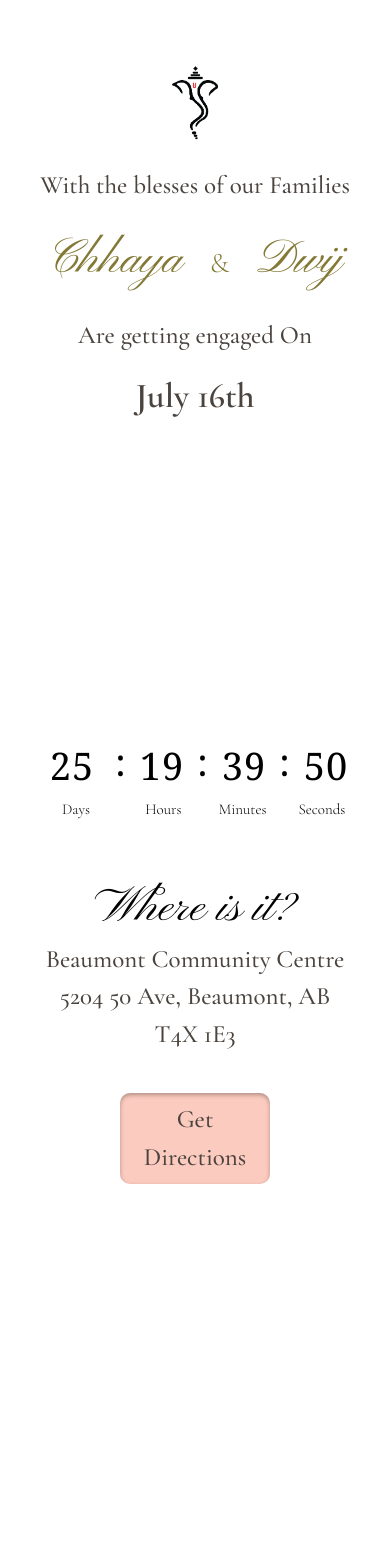
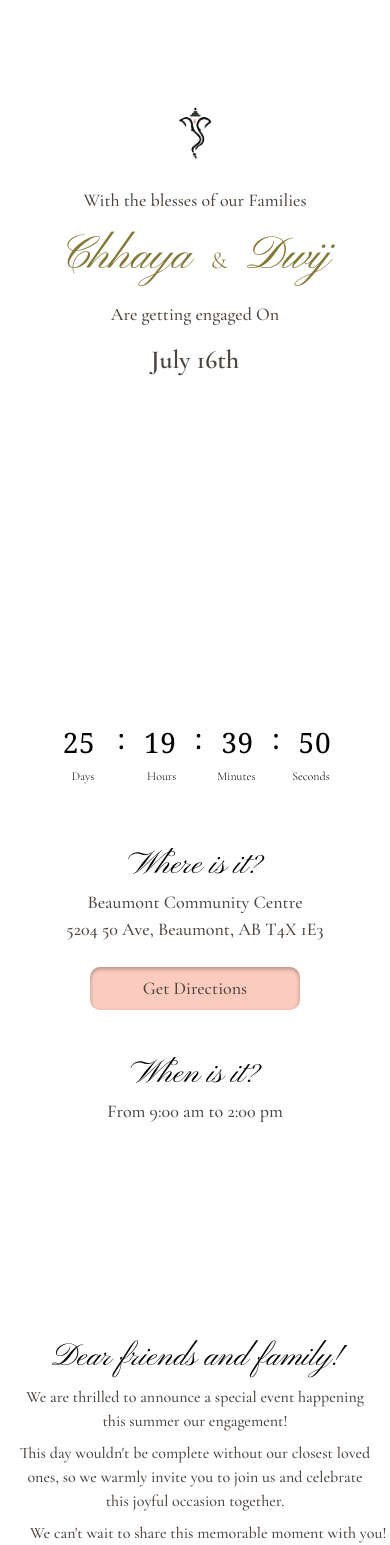
Before and after one commit to tusharlangh/engagement, a Next.js app: page / in a window 390 px wide. Shown: the part 183-1728 px from the top of the page. Built offline with nearby package versions, Linux system fonts and the light colour scheme.

Commit message:
responsive dynamic dimensions

```diff
--- a/src/app/page.tsx
+++ b/src/app/page.tsx
@@ -145,6 +145,7 @@ export default function EngagementInvite() {
 
   return (
     <main className={`min-h-screen text-[#4A433E] ${cormorant.className} overflow-x-hidden selection:text-white relative`}>
+      {/* Viewport meta is handled by Next.js */}
       {/* ═══ RSVP REMINDER POPUP ═══ */}
       <AnimatePresence>
         {showReminder && (
@@ -153,9 +154,9 @@ export default function EngagementInvite() {
             animate={{ opacity: 1, y: 0 }}
             exit={{ opacity: 0, y: -50 }}
             transition={{ duration: 0.5, ease: "easeOut" }}
-            className={`fixed top-6 left-1/2 -translate-x-1/2 z-50 bg-[#FBF7EF] px-4 md:px-6 py-2 md:py-3 rounded-[15px] shadow-lg flex items-center gap-3 w-full md:w-auto max-w-md ${cormorant.className}`}
+            className={`fixed top-4 sm:top-6 left-1/2 -translate-x-1/2 z-50 bg-[#FBF7EF] px-4 md:px-6 py-2 md:py-3 rounded-[15px] shadow-lg flex items-center gap-3 w-[calc(100%-2rem)] sm:w-auto max-w-md ${cormorant.className}`}
           >
-            <span className="text-[18px] md:text-[22px] font-medium text-black text-center flex-1">
+            <span className="font-medium text-black text-center flex-1" style={{ fontSize: 'clamp(16px, 3.5vw, 22px)' }}>
               Please fill out the RSVP below!
             </span>
             <button
@@ -182,12 +183,12 @@ export default function EngagementInvite() {
 
 
       {/* ═══ SECTION 1: HERO ═══ */}
-      <section ref={heroRef} className="relative w-full min-h-[100svh] flex flex-col items-center justify-center px-6 py-16 md:py-24 overflow-hidden">
+      <section ref={heroRef} className="relative w-full min-h-[100svh] flex flex-col items-center justify-center px-4 sm:px-6 py-12 md:py-24 overflow-hidden">
         <motion.div style={{ y: heroY, opacity: heroOpacity }} className="flex flex-col items-center w-full">
           <motion.img
             src="/ganpati.png"
             alt="ganpati"
-            className="mt-4 h-20 pointer-events-none"
+            className="mt-4 h-14 sm:h-20 pointer-events-none"
             animate={{ y: [0, -10, 0] }}
             transition={{ duration: 4, repeat: Infinity, ease: "easeInOut" }}
           />
@@ -198,7 +199,8 @@ export default function EngagementInvite() {
               initial={{ opacity: 0, y: 30 }}
               animate={{ opacity: 1, y: 0 }}
               transition={{ duration: 0.8, ease: [0.16, 1, 0.3, 1], delay: 0.2 }}
-              className={`text-[25px] mb-4 ${cormorant.className} font-medium`}
+              className={`mb-3 sm:mb-4 ${cormorant.className} font-medium`}
+              style={{ fontSize: 'clamp(18px, 4.5vw, 25px)' }}
             >
               With the blesses of our Families
             </motion.p>
@@ -207,16 +209,18 @@ export default function EngagementInvite() {
               initial={{ opacity: 0, y: 30 }}
               animate={{ opacity: 1, y: 0 }}
               transition={{ duration: 0.8, ease: [0.16, 1, 0.3, 1], delay: 0.1 }}
-              className={`text-[48px] md:text-[96px] text-[#837834] leading-[1.0] mb-4 ${pinyon.className} relative z-20 py-4 px-2`}
+              className={`text-[#837834] leading-[1.0] mb-3 sm:mb-4 ${pinyon.className} relative z-20 py-2 sm:py-4 px-2`}
+              style={{ fontSize: 'clamp(42px, 12vw, 96px)' }}
             >
-              Chhaya <span className={`text-[28px] sm:text-[42px] md:text-[54px] bg-clip-text mx-4 ${cormorant.className} font-light italic inline-block`}>&amp;</span> Dwij
+              Chhaya <span className={`bg-clip-text mx-2 sm:mx-4 ${cormorant.className} font-light italic inline-block`} style={{ fontSize: 'clamp(24px, 6vw, 54px)' }}>&amp;</span> Dwij
             </motion.h1>
 
             <motion.p
               initial={{ opacity: 0, y: 30 }}
               animate={{ opacity: 1, y: 0 }}
               transition={{ duration: 0.8, ease: [0.16, 1, 0.3, 1], delay: 0.3 }}
-              className={`text-[25px] mb-4 ${cormorant.className} font-medium`}
+              className={`mb-3 sm:mb-4 ${cormorant.className} font-medium`}
+              style={{ fontSize: 'clamp(18px, 4.5vw, 25px)' }}
             >
               Are getting engaged On
             </motion.p>
@@ -224,7 +228,8 @@ export default function EngagementInvite() {
               initial={{ opacity: 0, y: 30 }}
               animate={{ opacity: 1, y: 0 }}
               transition={{ duration: 0.8, ease: [0.16, 1, 0.3, 1], delay: 0.4 }}
-              className={`text-[35px] ${cormorant.className} font-semibold`}
+              className={`${cormorant.className} font-semibold`}
+              style={{ fontSize: 'clamp(26px, 6vw, 35px)' }}
             >
               July 16th
             </motion.p>
@@ -233,43 +238,43 @@ export default function EngagementInvite() {
       </section>
 
       {/* ═══ SECTION 2: COUNTDOWN TIMER ═══ */}
-      <section ref={countdownRef} className="relative w-full py-16 md:py-24 z-10 px-6 flex justify-center items-center mb-100">
+      <section ref={countdownRef} className="relative w-full py-12 sm:py-16 md:py-24 z-10 px-4 sm:px-6 flex justify-center items-center mb-20 sm:mb-40 md:mb-100">
         <div className="w-full flex justify-center">
           <div className="w-full max-w-[420px] flex flex-col">
             <div className="pt-2 pb-8 px-4 flex flex-col items-center text-center">
 
               {/* Item 1: Countdown Numbers — fades up */}
               <motion.div style={{ opacity: cd0.opacity, y: cd0.y, scale: cd0.scale }} className="flex flex-col items-center w-full mb-16">
-                <div className="flex items-center justify-between w-full max-w-[320px] text-black text-[38px] sm:text-[44px] font-normal tracking-wide font-serif">
-                  <span className="w-16 text-center tabular-nums">{String(timeLeft.days).padStart(2, "0")}</span>
+                <div className="flex items-center justify-between w-full max-w-[280px] sm:max-w-[320px] text-black font-normal tracking-wide font-serif" style={{ fontSize: 'clamp(28px, 7vw, 44px)' }}>
+                  <span className="w-12 sm:w-16 text-center tabular-nums">{String(timeLeft.days).padStart(2, "0")}</span>
                   <span className="text-black select-none pb-2">:</span>
-                  <span className="w-12 text-center tabular-nums">{String(timeLeft.hours).padStart(2, "0")}</span>
+                  <span className="w-10 sm:w-12 text-center tabular-nums">{String(timeLeft.hours).padStart(2, "0")}</span>
                   <span className="text-black select-none pb-2">:</span>
-                  <span className="w-12 text-center tabular-nums">{String(timeLeft.minutes).padStart(2, "0")}</span>
+                  <span className="w-10 sm:w-12 text-center tabular-nums">{String(timeLeft.minutes).padStart(2, "0")}</span>
                   <span className="text-black select-none pb-2">:</span>
-                  <span className="w-12 text-center tabular-nums">{String(timeLeft.seconds).padStart(2, "0")}</span>
+                  <span className="w-10 sm:w-12 text-center tabular-nums">{String(timeLeft.seconds).padStart(2, "0")}</span>
                 </div>
-                <div className="flex justify-between w-full max-w-[320px] text-[15px] font-light text-black px-1">
-                  <span className="w-16 text-center">Days</span>
-                  <span className="w-12 text-center">Hours</span>
-                  <span className="w-12 text-center">Minutes</span>
-                  <span className="w-12 text-center">Seconds</span>
+                <div className="flex justify-between w-full max-w-[280px] sm:max-w-[320px] font-light text-black px-1" style={{ fontSize: 'clamp(12px, 2.5vw, 15px)' }}>
+                  <span className="w-12 sm:w-16 text-center">Days</span>
+                  <span className="w-10 sm:w-12 text-center">Hours</span>
+                  <span className="w-10 sm:w-12 text-center">Minutes</span>
+                  <span className="w-10 sm:w-12 text-center">Seconds</span>
                 </div>
               </motion.div>
 
               {/* Item 2: "Where is it?" heading — fades up */}
               <motion.div style={{ opacity: cd1.opacity, y: cd1.y, scale: cd1.scale }}>
-                <h1 className={`text-[48px] text-black leading-[1.0] ${pinyon.className} relative z-20 px-2 mb-2`}>
+                <h1 className={`text-black leading-[1.0] ${pinyon.className} relative z-20 px-2 mb-2`} style={{ fontSize: 'clamp(32px, 8vw, 48px)' }}>
                   Where is it?
                 </h1>
               </motion.div>
 
               {/* Item 3: Address + Directions button — fades up */}
               <motion.div style={{ opacity: cd2.opacity, y: cd2.y, scale: cd2.scale }}>
-                <p className={`text-[25px] ${cormorant.className} font-medium`}>
+                <p className={`${cormorant.className} font-medium`} style={{ fontSize: 'clamp(18px, 4.5vw, 25px)' }}>
                   Beaumont Community Centre
                 </p>
-                <p className={`text-[25px] mb-8 ${cormorant.className} font-medium`}>
+                <p className={`mb-6 sm:mb-8 ${cormorant.className} font-medium`} style={{ fontSize: 'clamp(18px, 4.5vw, 25px)' }}>
                   5204 50 Ave, Beaumont, AB T4X 1E3
                 </p>
                 <motion.a
@@ -278,10 +283,25 @@ export default function EngagementInvite() {
                   rel="noopener noreferrer"
                   whileHover={{ scale: 1.03 }}
                   whileTap={{ scale: 0.97 }}
-                  className={`block mt-10 text-center cursor-pointer text-[25px] bg-[#FCCBBF] ${cormorant.className} font-medium py-2 px-3 rounded-[10px] mx-20 shadow-[inset_0_2px_4px_rgba(0,0,0,0.3)] hover:brightness-95 transition-all`}
+                  className={`block mt-6 sm:mt-10 text-center cursor-pointer bg-[#FCCBBF] ${cormorant.className} font-medium py-2 px-3 rounded-[10px] mx-6 sm:mx-20 shadow-[inset_0_2px_4px_rgba(0,0,0,0.3)] hover:brightness-95 transition-all`}
+                  style={{ fontSize: 'clamp(18px, 4.5vw, 25px)' }}
                 >
                   Get Directions
                 </motion.a>
+              </motion.div>
+
+
+              <motion.div style={{ opacity: cd1.opacity, y: cd1.y, scale: cd1.scale }}>
+                <h1 className={`text-black leading-[1.0] ${pinyon.className} relative z-20 px-2 mb-2 mt-12 sm:mt-20`} style={{ fontSize: 'clamp(32px, 8vw, 48px)' }}>
+                  When is it?
+                </h1>
+              </motion.div>
+
+              {/* Item 3: Address + Directions button — fades up */}
+              <motion.div style={{ opacity: cd2.opacity, y: cd2.y, scale: cd2.scale }} className="">
+                <p className={`${cormorant.className} font-medium`} style={{ fontSize: 'clamp(18px, 4.5vw, 25px)' }}>
+                  From 9:00 am to 2:00 pm
+                </p>
               </motion.div>
             </div>
           </div>
@@ -289,39 +309,39 @@ export default function EngagementInvite() {
       </section>
 
       {/* ═══ SECTION 3: INVITE ═══ */}
-      <section ref={inviteRef} className="relative w-full py-16 md:py-24 z-10 px-6 flex justify-center items-center mb-100">
+      <section ref={inviteRef} className="relative w-full py-12 sm:py-16 md:py-24 z-10 px-4 sm:px-6 flex justify-center items-center mb-20 sm:mb-40 md:mb-100">
         <div className="w-full flex justify-center">
-          <div className="w-1/2 flex flex-col">
+          <div className="w-full sm:w-3/4 md:w-1/2 flex flex-col">
 
             <div className="pt-2 flex flex-col items-center text-center">
               {/* Item 1: Heading — slides in from right */}
               <motion.h1
-                style={{ opacity: inv0.opacity, x: inv0.x, scale: inv0.scale }}
-                className={`w-full text-[48px] text-black leading-[1.0] ${pinyon.className} relative z-20 mb-4`}
+                style={{ opacity: inv0.opacity, x: inv0.x, scale: inv0.scale, fontSize: 'clamp(32px, 8vw, 48px)' }}
+                className={`w-full text-black leading-[1.0] ${pinyon.className} relative z-20 mb-3 sm:mb-4`}
               >
                 Dear friends and family!
               </motion.h1>
 
               {/* Item 2: Para 1 — slides in from right */}
               <motion.p
-                style={{ opacity: inv1.opacity, x: inv1.x }}
-                className={`text-[25px] mb-2 ${cormorant.className} font-medium`}
+                style={{ opacity: inv1.opacity, x: inv1.x, fontSize: 'clamp(16px, 4vw, 25px)' }}
+                className={`mb-2 ${cormorant.className} font-medium`}
               >
                 We are thrilled to announce a special event happening this summer our engagement!
               </motion.p>
 
               {/* Item 3: Para 2 — slides in from right */}
               <motion.p
-                style={{ opacity: inv2.opacity, x: inv2.x }}
-                className={`text-[25px] mb-2 ${cormorant.className} font-medium`}
+                style={{ opacity: inv2.opacity, x: inv2.x, fontSize: 'clamp(16px, 4vw, 25px)' }}
+                className={`mb-2 ${cormorant.className} font-medium`}
               >
                 This day wouldn&apos;t be complete without our closest loved ones, so we warmly invite you to join us and celebrate this joyful occasion together.
               </motion.p>
 
               {/* Item 4: Para 3 — slides in from right */}
               <motion.p
-                style={{ opacity: inv3.opacity, x: inv3.x }}
-                className={`text-[25px] ${cormorant.className} font-medium`}
+                style={{ opacity: inv3.opacity, x: inv3.x, fontSize: 'clamp(16px, 4vw, 25px)' }}
+                className={`${cormorant.className} font-medium`}
               >
                 We can&apos;t wait to share this memorable moment with you!
               </motion.p>
@@ -330,12 +350,12 @@ export default function EngagementInvite() {
             {/* Item 5: Image — slides in from the left */}
             <motion.div
               style={{ opacity: inv4.opacity, x: inv4.xReverse, scale: inv4.scale }}
-              className="w-1/2 mx-auto flex justify-center mt-20"
+              className="w-full sm:w-3/4 md:w-1/2 mx-auto flex justify-center mt-10 sm:mt-20"
             >
               <img
                 src="/eng2.jpg"
                 alt="Chhaya & Dwij"
-                className="h-120 object-cover pointer-events-none"
+                className="w-full h-auto max-h-[400px] sm:max-h-[480px] object-cover pointer-events-none rounded-sm"
               />
             </motion.div>
 
@@ -345,20 +365,20 @@ export default function EngagementInvite() {
 
 
       {/* ═══ RSVP SECTION ═══ */}
-      <section ref={rsvpRef} className="relative w-full py-16 md:py-24 px-4 flex justify-center mb-175">
+      <section ref={rsvpRef} className="relative w-full py-12 sm:py-0 md:py-100 px-4 flex justify-center mb-[45vh] sm:mb-[40vh] md:mb-[35vh]">
         <div className="w-full max-w-xl">
           {/* Item 1: Title */}
           <motion.h1
-            style={{ opacity: rsvp0.opacity, y: rsvp0.y, scale: rsvp0.scale }}
-            className={`text-center text-[48px] text-black mb-4 ${pinyon.className}`}
+            style={{ opacity: rsvp0.opacity, y: rsvp0.y, scale: rsvp0.scale, fontSize: 'clamp(32px, 8vw, 48px)' }}
+            className={`text-center text-black mb-3 sm:mb-4 ${pinyon.className}`}
           >
             Be Our Guest
           </motion.h1>
 
           {/* Item 2: Subtitle */}
           <motion.p
-            style={{ opacity: rsvp1.opacity, y: rsvp1.y }}
-            className={`text-center text-[25px] mb-10 ${cormorant.className} font-medium`}
+            style={{ opacity: rsvp1.opacity, y: rsvp1.y, fontSize: 'clamp(16px, 4vw, 25px)' }}
+            className={`text-center mb-6 sm:mb-10 ${cormorant.className} font-medium`}
           >
             Kindly let us know if you can join our celebration.
           </motion.p>
@@ -369,16 +389,16 @@ export default function EngagementInvite() {
               <motion.div
                 initial={{ opacity: 0, y: 20 }}
                 animate={{ opacity: 1, y: 0 }}
-                className="text-center py-10"
+                className="text-center"
               >
-                <p className={`text-[35px] text-black ${pinyon.className}`}>
+                <p className={`text-black ${pinyon.className}`} style={{ fontSize: 'clamp(28px, 7vw, 35px)' }}>
                   {rsvp === "yes" ? "We can\u0027t wait to see you!" : "We\u0027ll miss you! Thank you for letting us know."}
                 </p>
               </motion.div>
             ) : (
               <>
                 {/* ── Full Name ── */}
-                <label className={`block pl-3 mb-2 text-[25px] ${cormorant.className} font-medium`}>
+                <label className={`block pl-3 mb-2 ${cormorant.className} font-medium`} style={{ fontSize: 'clamp(18px, 4.5vw, 25px)' }}>
                   Full Name <span className="text-red-400">*</span>
                 </label>
                 <input
@@ -387,30 +407,32 @@ export default function EngagementInvite() {
                   value={rsvpName}
                   onChange={(e) => { setRsvpName(e.target.value); if (e.target.value.trim()) setRsvpNameError(false); }}
                   placeholder="e.g. Dwij Patel"
-                  className={`w-full px-4 py-2 rounded-[10px] bg-[#FBF7EF] text-[25px] text-black/60 shadow-[inset_0_2px_4px_rgba(0,0,0,0.3)] focus:outline-none transition-all ${cormorant.className} ${rsvpNameError ? 'ring-2 ring-red-400' : ''}`}
+                  className={`w-full px-4 py-2 rounded-[10px] bg-[#FBF7EF] text-black/60 shadow-[inset_0_2px_4px_rgba(0,0,0,0.3)] focus:outline-none transition-all ${cormorant.className} ${rsvpNameError ? 'ring-2 ring-red-400' : ''}`}
+                  style={{ fontSize: 'clamp(18px, 4.5vw, 25px)' }}
                 />
                 {rsvpNameError && (
-                  <p className={`pl-3 mt-1 text-[18px] text-red-400 ${cormorant.className}`}>
+                  <p className={`pl-3 mt-1 text-red-400 ${cormorant.className}`} style={{ fontSize: 'clamp(14px, 3.5vw, 18px)' }}>
                     Please enter your full name to continue.
                   </p>
                 )}
 
                 {/* ── Will you attend? ── */}
-                <label className={`block pl-3 mt-8 mb-2 text-[25px] ${cormorant.className} font-medium`}>
+                <label className={`block pl-3 mt-6 sm:mt-8 mb-2 ${cormorant.className} font-medium`} style={{ fontSize: 'clamp(18px, 4.5vw, 25px)' }}>
                   Will you be attending?
                 </label>
-                <div className="grid grid-cols-2 gap-8">
+                <div className="grid grid-cols-2 gap-4 sm:gap-8">
                   <motion.button
                     id="rsvp-yes"
                     type="button"
                     whileHover={{ scale: 1.02 }}
                     whileTap={{ scale: 0.98 }}
                     onClick={() => handleRsvpAttend("yes")}
-                    className={`py-2 rounded-[10px] text-[25px] cursor-pointer transition-all duration-200 ${cormorant.className} ${
+                    className={`py-2 rounded-[10px] cursor-pointer transition-all duration-200 ${cormorant.className} ${
                       rsvp === "yes"
                         ? "bg-[#FCD66B] text-black shadow-[inset_0_2px_4px_rgba(0,0,0,0.3)]"
                         : "bg-[#FBF7EF] text-black/60 shadow-[inset_0_2px_4px_rgba(0,0,0,0.3)] hover:bg-[#FCD66B]/50"
                     }`}
+                    style={{ fontSize: 'clamp(18px, 4.5vw, 25px)' }}
                   >
                     Yes
                   </motion.button>
@@ -420,11 +442,12 @@ export default function EngagementInvite() {
                     whileHover={{ scale: 1.02 }}
                     whileTap={{ scale: 0.98 }}
                     onClick={() => handleRsvpAttend("no")}
-                    className={`py-2 rounded-[10px] text-[25px] cursor-pointer transition-all duration-200 ${cormorant.className} ${
+                    className={`py-2 rounded-[10px] cursor-pointer transition-all duration-200 ${cormorant.className} ${
                       rsvp === "no"
                         ? "bg-[#FCD66B] text-black shadow-[inset_0_2px_4px_rgba(0,0,0,0.3)]"
                         : "bg-[#FBF7EF] text-black/60 shadow-[inset_0_2px_4px_rgba(0,0,0,0.3)] hover:bg-[#FCD66B]/50"
                     }`}
+                    style={{ fontSize: 'clamp(18px, 4.5vw, 25px)' }}
                   >
                     No
                   </motion.button>
@@ -433,7 +456,7 @@ export default function EngagementInvite() {
                 {/* ── If Yes: show guest count then submit ── */}
                 {rsvp === "yes" && (
                   <motion.div initial={{ opacity: 0, y: 12 }} animate={{ opacity: 1, y: 0 }} transition={{ duration: 0.4 }}>
-                    <label className={`block pl-3 mt-8 mb-2 text-[25px] ${cormorant.className} font-medium`}>
+                    <label className={`block pl-3 mt-6 sm:mt-8 mb-2 ${cormorant.className} font-medium`} style={{ fontSize: 'clamp(18px, 4.5vw, 25px)' }}>
                       How many people will be attending?
                     </label>
                     <input
@@ -443,7 +466,8 @@ export default function EngagementInvite() {
                       value={rsvpGuests}
                       onChange={(e) => setRsvpGuests(e.target.value)}
                       placeholder="e.g. 4"
-                      className={`w-full px-4 py-2 rounded-[10px] bg-[#FBF7EF] text-[25px] text-black/60 shadow-[inset_0_2px_4px_rgba(0,0,0,0.3)] focus:outline-none ${cormorant.className}`}
+                      className={`w-full px-4 py-2 rounded-[10px] bg-[#FBF7EF] text-black/60 shadow-[inset_0_2px_4px_rgba(0,0,0,0.3)] focus:outline-none ${cormorant.className}`}
+                      style={{ fontSize: 'clamp(18px, 4.5vw, 25px)' }}
                     />
                     <div className="flex justify-center mt-10">
                       <motion.button
@@ -452,7 +476,8 @@ export default function EngagementInvite() {
                         whileHover={{ scale: 1.03 }}
                         whileTap={{ scale: 0.97 }}
                         onClick={handleRsvpSubmit}
-                        className={`px-10 py-2 rounded-[10px] bg-[#FCCBBF] text-[25px] text-black shadow-[inset_0_2px_4px_rgba(0,0,0,0.3)] cursor-pointer hover:brightness-95 transition-all ${cormorant.className}`}
+                        className={`px-8 sm:px-10 py-2 rounded-[10px] bg-[#FCCBBF] text-black shadow-[inset_0_2px_4px_rgba(0,0,0,0.3)] cursor-pointer hover:brightness-95 transition-all ${cormorant.className}`}
+                        style={{ fontSize: 'clamp(18px, 4.5vw, 25px)' }}
                       >
                         Confirm RSVP
                       </motion.button>
@@ -469,7 +494,8 @@ export default function EngagementInvite() {
                       whileHover={{ scale: 1.03 }}
                       whileTap={{ scale: 0.97 }}
                       onClick={handleRsvpSubmit}
-                      className={`px-10 py-2 rounded-[10px] bg-[#FCCBBF] text-[25px] text-black shadow-[inset_0_2px_4px_rgba(0,0,0,0.3)] cursor-pointer hover:brightness-95 transition-all ${cormorant.className}`}
+                      className={`px-8 sm:px-10 py-2 rounded-[10px] bg-[#FCCBBF] text-black shadow-[inset_0_2px_4px_rgba(0,0,0,0.3)] cursor-pointer hover:brightness-95 transition-all ${cormorant.className}`}
+                      style={{ fontSize: 'clamp(18px, 4.5vw, 25px)' }}
                     >
                       Confirm RSVP
                     </motion.button>
```
